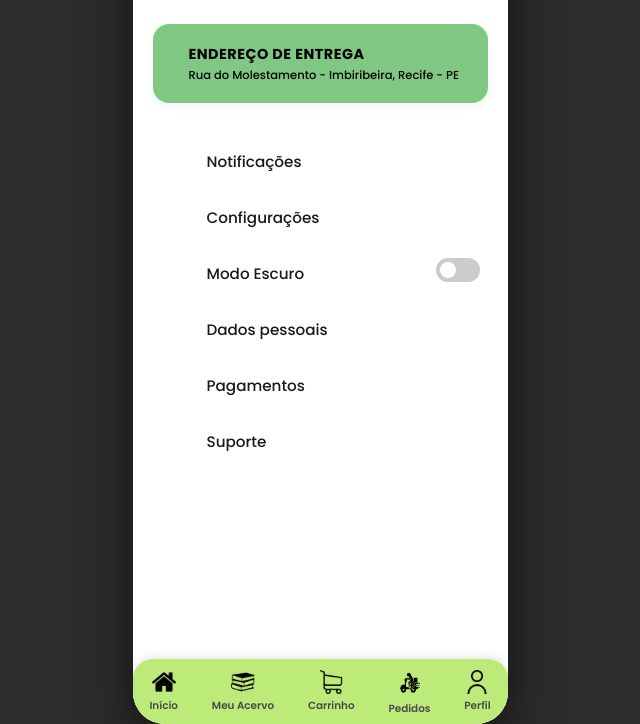
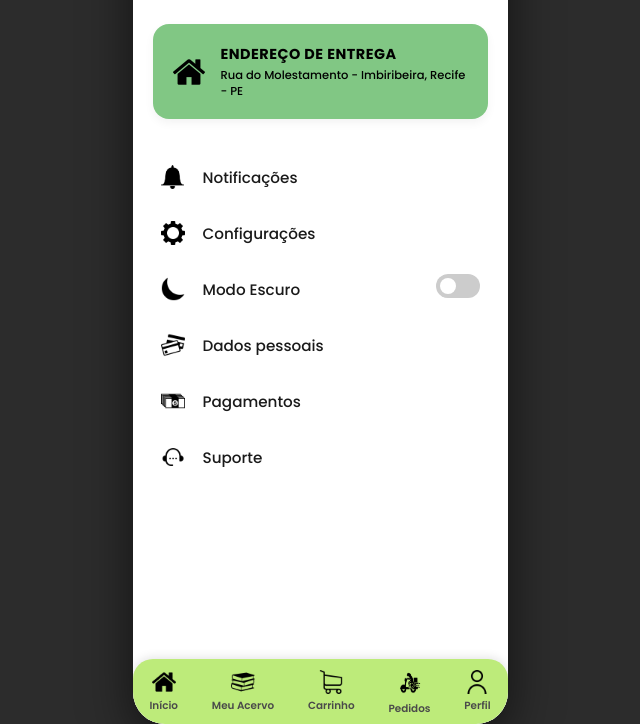
Before and after one commit to DanDdC/Projeto-IHC, a Django app: page /perfil/ in a window 1280 px wide. Shown: the part 88-812 px from the top of the page, without its empty margins (320-960 px from the left). Run offline with Django 5.2, Linux system fonts and the light colour scheme; some libraries are stand-ins or nearby versions.

Commit message:
ícones no perfil

```diff
--- a/templates/perfil.html
+++ b/templates/perfil.html
@@ -12,7 +12,7 @@
         --bg-item-hover: #f7f7f7;
     }
 
-    /* O SEGREDO: Quando o body tiver a classe .dark-mode, as variáveis mudam de valor! */
+    /* Quando o body tiver a classe .dark-mode, as variáveis mudam de valor! */
     body.dark-mode {
         --text-dark: #f5f5f5;
         --text-muted: #b0b0b0;
@@ -60,14 +60,17 @@
         box-shadow: 0 4px 10px rgba(0, 0, 0, 0.05);
     }
 
-    /* Ajuste suave no card de endereço durante o modo escuro para não queimar os olhos */
+    /* Ajuste suave no card de endereço durante o modo escuro */
     body.dark-mode .address-card {
         background-color: var(--primary-green);
         color: #ffffff;
     }
 
-    .address-card i {
-        font-size: 2.2rem;
+    /* Configuração do ícone PNG do endereço */
+    .address-card .menu-icon {
+        width: 32px;
+        height: 32px;
+        object-fit: contain;
     }
 
     .address-info h2 {
@@ -107,11 +110,12 @@
         outline: none;
     }
 
-    .menu-item i, .toggle-item i {
-        font-size: 1.4rem;
-        width: 28px;
-        text-align: center;
-        color: var(--text-dark); /* Mudando para var para acompanhar o modo escuro */
+    /* REGRA DAS IMAGENS PNG: Controla o tamanho dos seus novos ícones */
+    .menu-item .menu-icon, .toggle-item .menu-icon {
+        width: 24px;
+        height: 24px;
+        object-fit: contain;
+        display: block;
     }
 
     .menu-item span, .toggle-item span {
@@ -172,7 +176,7 @@
 <main>
     <section class="address-section">
         <div class="address-card">
-            <i class="fa-solid fa-location-dot" aria-hidden="true"></i>
+            <img src="{% static 'IMG/menu.png' %}" alt="Localização" class="menu-icon">
             <div class="address-info">
                 <h2>ENDEREÇO DE ENTREGA</h2>
                 <p>{{ endereco_entrega }}</p>
@@ -182,16 +186,17 @@
 
     <nav class="profile-menu" aria-label="Menu do perfil">
         <a href="#notificacoes" class="menu-item">
-            <i class="fa-regular fa-bell" aria-hidden="true"></i>
+            <img src="{% static 'IMG/notificacoes.png' %}" alt="Notificações" class="menu-icon">
             <span>Notificações</span>
         </a>
+
         <a href="#configuracoes" class="menu-item">
-            <i class="fa-solid fa-gear" aria-hidden="true"></i>
+            <img src="{% static 'IMG/config.png' %}" alt="Configurações" class="menu-icon">
             <span>Configurações</span>
         </a>
 
         <div class="toggle-item">
-            <i class="fa-regular fa-moon" aria-hidden="true"></i>
+            <img src="{% static 'IMG/modescuro.png' %}" alt="Modo Escuro" class="menu-icon">
             <span>Modo Escuro</span>
             <label class="switch">
                 <input type="checkbox" id="dark-mode-toggle" {% if request.session.dark_mode %}checked{% endif %}>
@@ -200,15 +205,17 @@
         </div>
 
         <a href="#dados-pessoais" class="menu-item">
-            <i class="fa-regular fa-id-card" aria-hidden="true"></i>
+            <img src="{% static 'IMG/cartaodecrebito.png' %}" alt="Dados pessoais" class="menu-icon">
             <span>Dados pessoais</span>
         </a>
+
         <a href="#pagamentos" class="menu-item">
-            <i class="fa-regular fa-credit-card" aria-hidden="true"></i>
+            <img src="{% static 'IMG/pagamentos.png' %}" alt="Pagamentos" class="menu-icon">
             <span>Pagamentos</span>
         </a>
+
         <a href="#suporte" class="menu-item">
-            <i class="fa-solid fa-headset" aria-hidden="true"></i>
+            <img src="{% static 'IMG/sup.png' %}" alt="Suporte" class="menu-icon">
             <span>Suporte</span>
         </a>
     </nav>
```
Also changed, not shown: db.sqlite3, static/IMG/cartaodecrebito.png (added), static/IMG/config.png (added), static/IMG/modescuro.png (added), static/IMG/notificacoes.png (added), static/IMG/pagamentos.png (added), static/IMG/sup.png (added).
